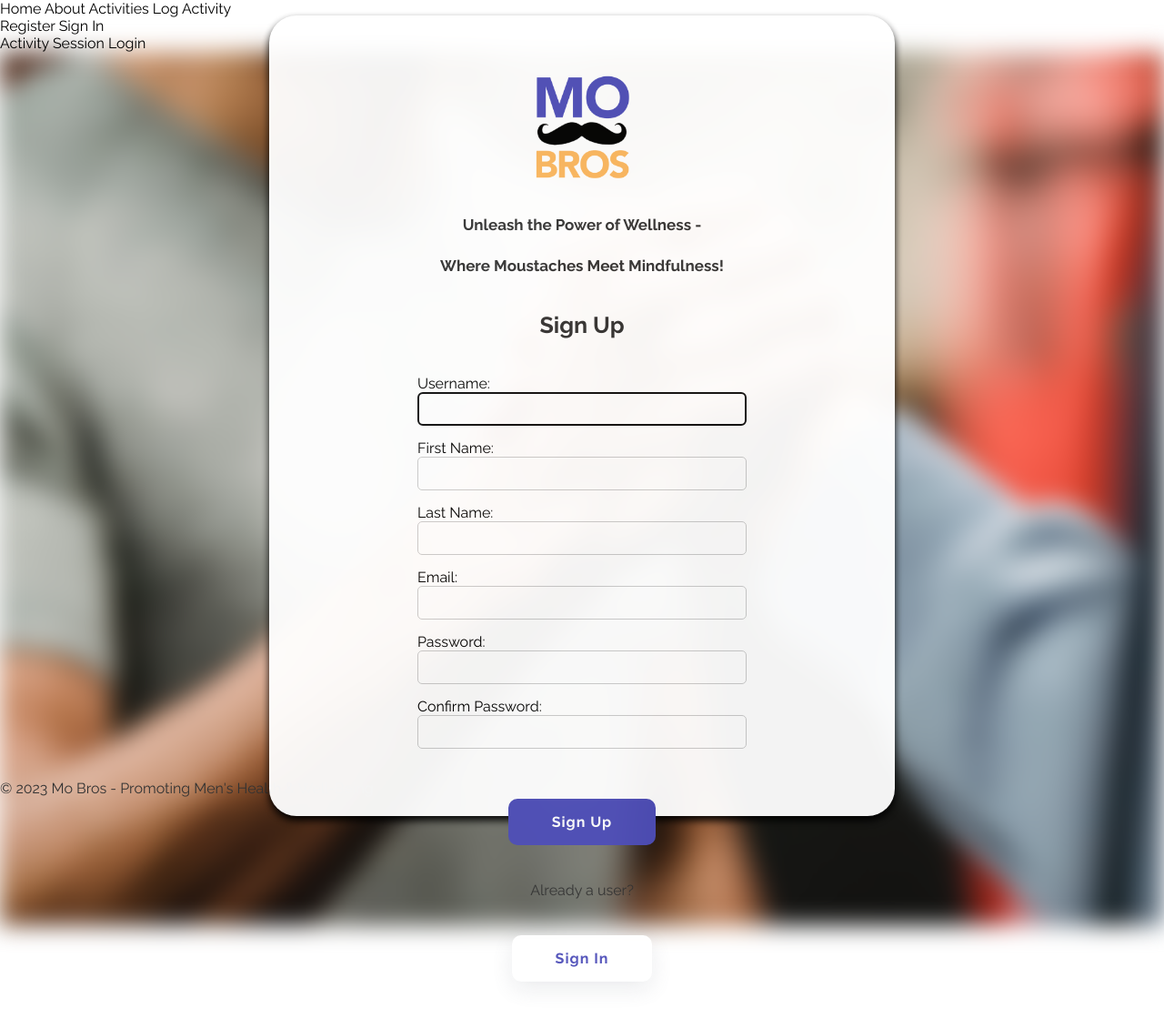
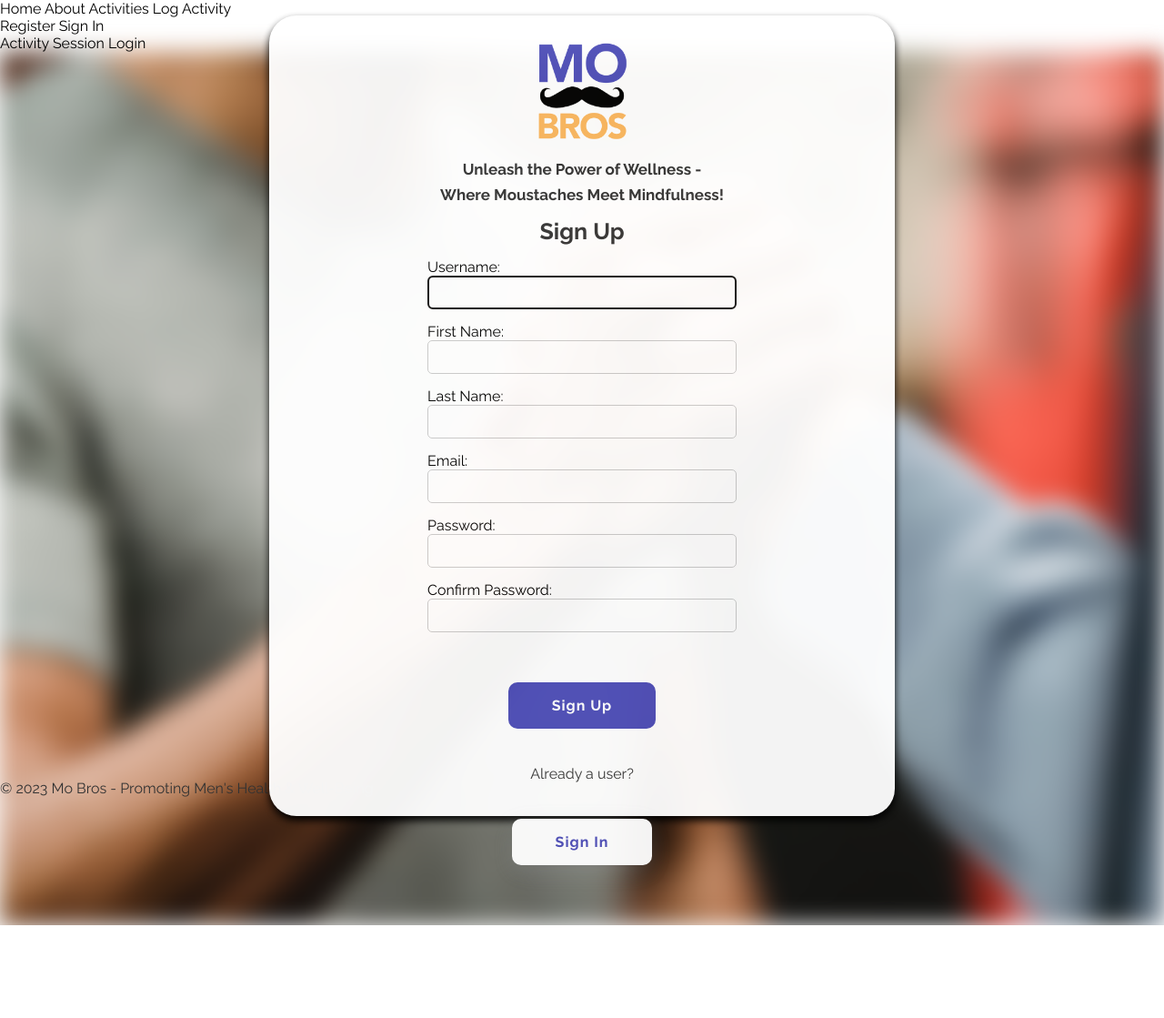
Before and after one commit to CraigThomasson/moBros, a Django app: page /user/register/ in a window 1280 px wide. Shown: the whole page at 91% size. After the commit the page ends 1017 px from the top, so only its background shows below. Run offline with Django 4.2, Linux system fonts and the light colour scheme.

Commit message:
Resize CSS heights for reg page

```diff
--- a/static/css/register.css
+++ b/static/css/register.css
@@ -92,7 +92,7 @@
     box-shadow: 0 5px 8px;
     border-radius: 30px;
     background: var(--white);
-    padding: 50px;
+    padding: 15px;
     opacity: 0.95;
     pointer-events: auto;
     z-index: 1;
@@ -116,13 +116,13 @@
 .registration_page .registration_area h2 {
     font-size: 25px;
     text-align: center;
-    margin: 40px;
+    margin: 15px;
 }
 
 .registration_page .registration_area h3 {
     font-size: 17px;
     text-align: center;
-    margin: 25px;
+    margin: 8px;
 }
 
 .registration_page .registration_area form input {
```
